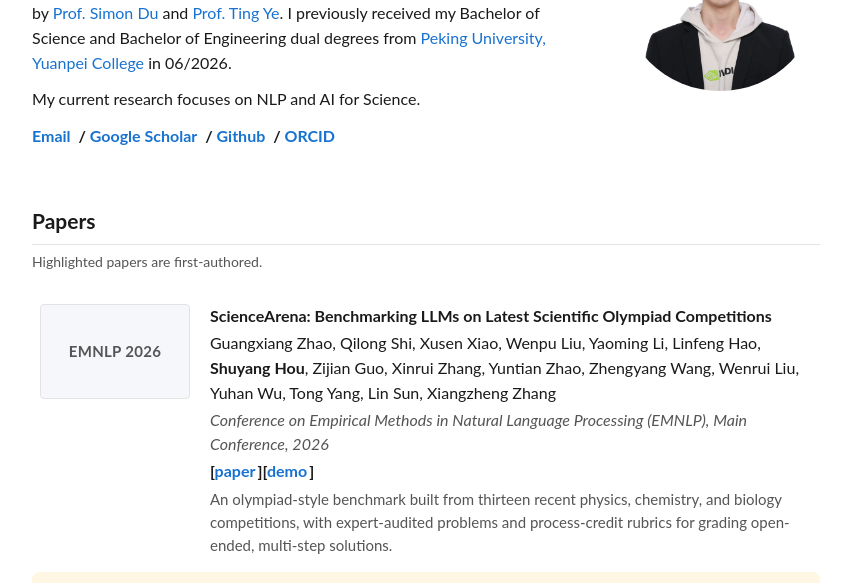
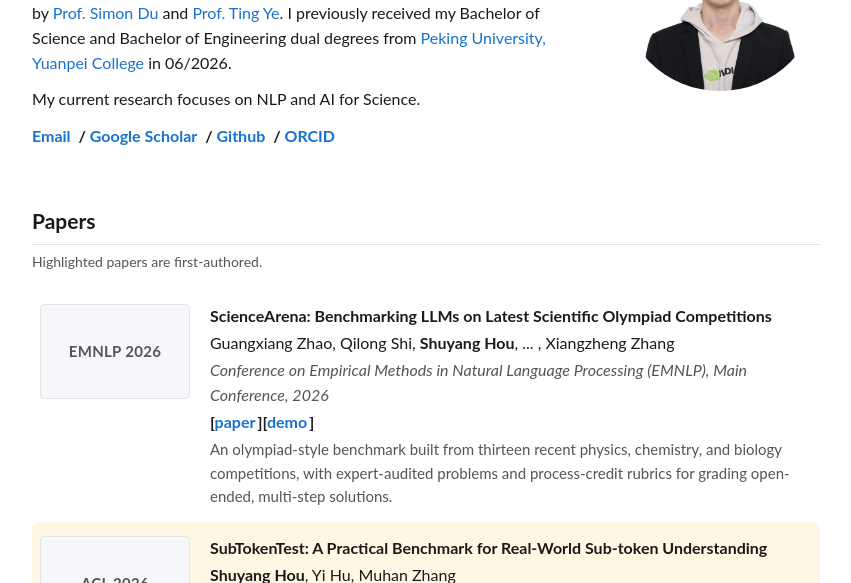
Before and after one commit to Shu-Feather/Shu-Feather.github.io, a plain HTML site: page index.html in a window 1280 px wide. Shown: the part 157-740 px from the top of the page, without its empty margins (214-1065 px from the left). Drawn offline with Linux system fonts and the light colour scheme.

Commit message:
modification

```diff
--- a/index.html
+++ b/index.html
@@ -180,9 +180,7 @@
     <div class="meta">
       <div class="title"><a href="https://arxiv.org/abs/2608.30517">ScienceArena: Benchmarking LLMs on Latest Scientific Olympiad Competitions</a></div>
       <div class="authors">
-        Guangxiang Zhao, Qilong Shi, Xusen Xiao, Wenpu Liu, Yaoming Li, Linfeng Hao,
-        <span class="me">Shuyang Hou</span>, Zijian Guo, Xinrui Zhang, Yuntian Zhao, Zhengyang Wang,
-        Wenrui Liu, Yuhan Wu, Tong Yang, Lin Sun, Xiangzheng Zhang
+        Guangxiang Zhao, Qilong Shi, <span class="me">Shuyang Hou</span>, ... , Xiangzheng Zhang
       </div>
       <div class="venue">Conference on Empirical Methods in Natural Language Processing (EMNLP), Main Conference, 2026</div>
       <div class="tags">
```
